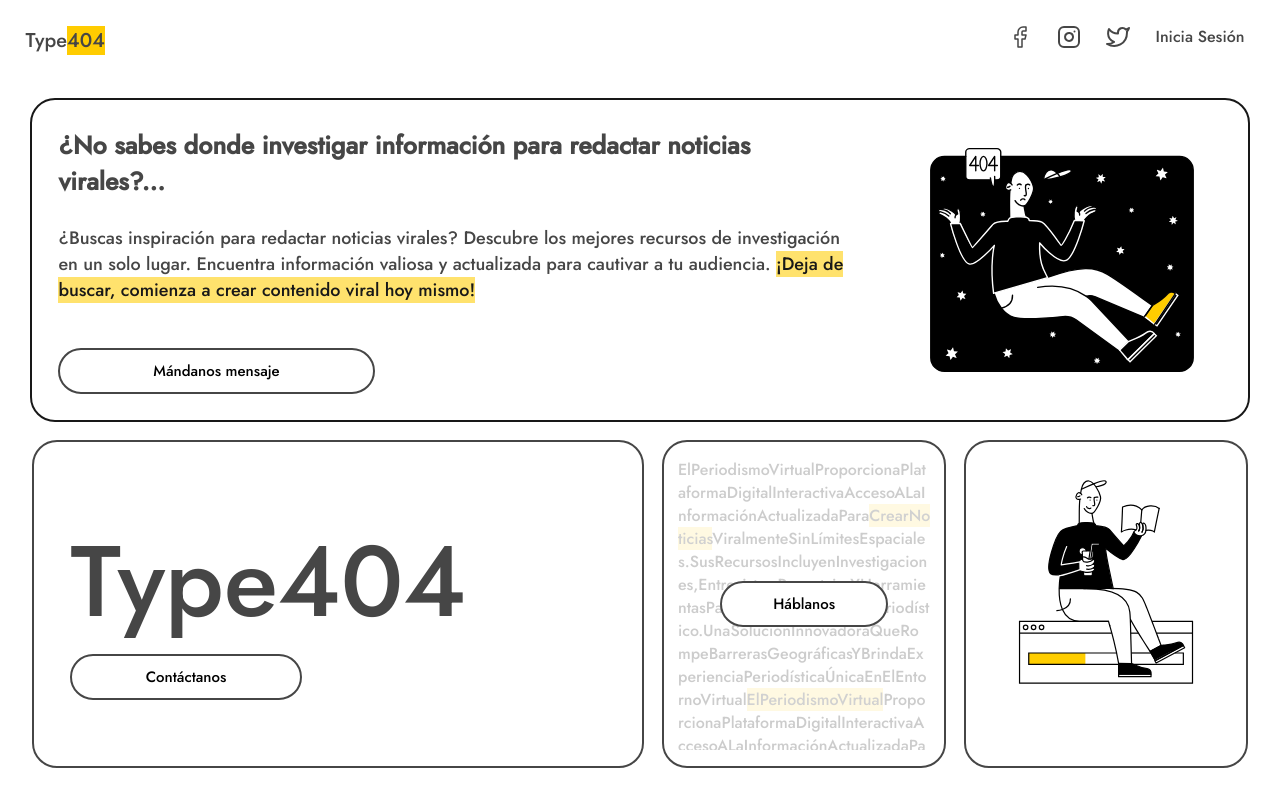
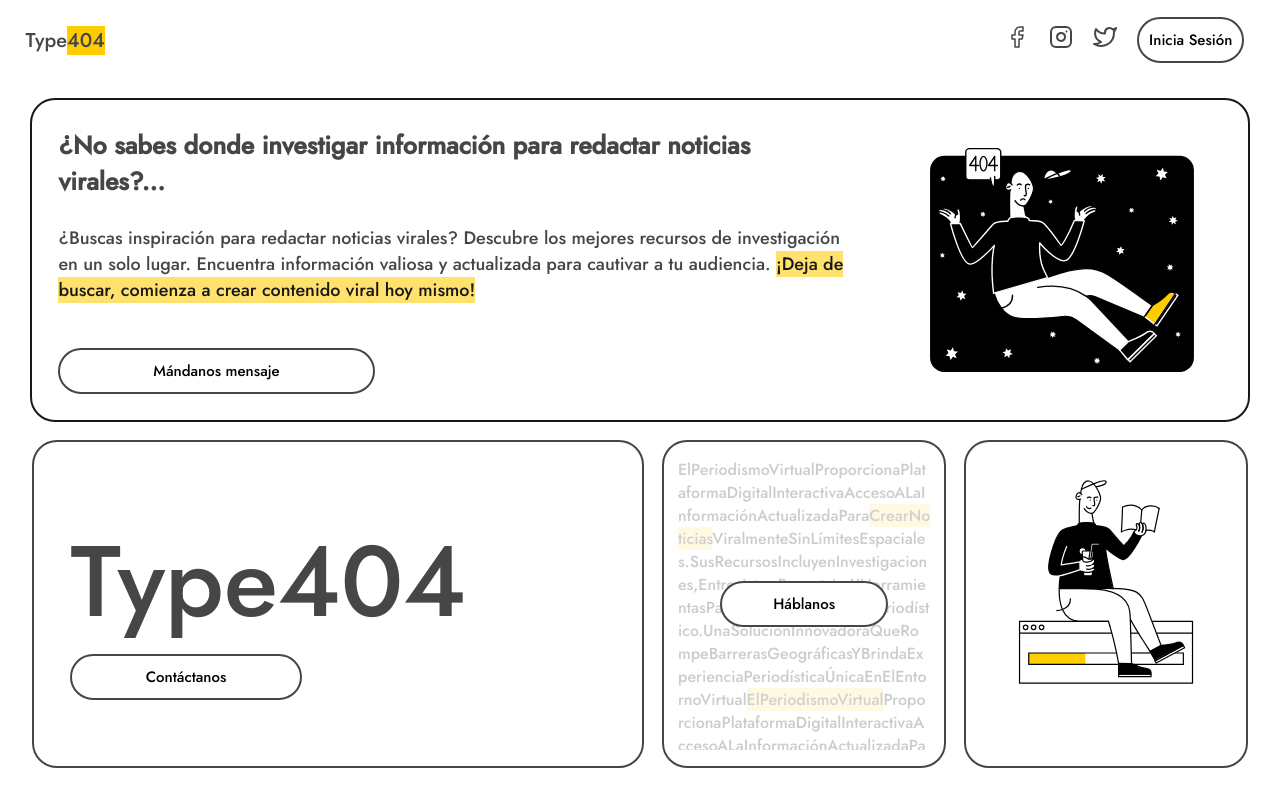
Before and after one commit to Jcampillo1207/type404, a plain HTML site: page index.html in a window 1280 px wide. Shown: the top 800 px of the page. Drawn offline with Linux system fonts and the light colour scheme.

Commit message:
loginButton

```diff
--- a/index.html
+++ b/index.html
@@ -18,7 +18,7 @@
                 <li class="insta"><svg xmlns="http://www.w3.org/2000/svg" width="24" height="24" viewBox="0 0 24 24" fill="none" stroke="#464646" stroke-width="1.5" stroke-linecap="round" stroke-linejoin="round" class="feather feather-facebook"><path d="M18 2h-3a5 5 0 0 0-5 5v3H7v4h3v8h4v-8h3l1-4h-4V7a1 1 0 0 1 1-1h3z" class="iconH"></path></svg></li>
                 <li class="facebook"><svg xmlns="http://www.w3.org/2000/svg" width="24" height="24" viewBox="0 0 24 24" fill="none" stroke="currentColor" stroke-width="2" stroke-linecap="round" stroke-linejoin="round" class="feather feather-instagram"><rect x="2" y="2" width="20" height="20" rx="5" ry="5"></rect><path d="M16 11.37A4 4 0 1 1 12.63 8 4 4 0 0 1 16 11.37z"></path><line x1="17.5" y1="6.5" x2="17.51" y2="6.5" class="iconH"></line></svg></li>
                 <li class="twitter"><svg xmlns="http://www.w3.org/2000/svg" width="24" height="24" viewBox="0 0 24 24" fill="none" stroke="currentColor" stroke-width="2" stroke-linecap="round" stroke-linejoin="round" class="feather feather-twitter"><path d="M23 3a10.9 10.9 0 0 1-3.14 1.53 4.48 4.48 0 0 0-7.86 3v1A10.66 10.66 0 0 1 3 4s-4 9 5 13a11.64 11.64 0 0 1-7 2c9 5 20 0 20-11.5a4.5 4.5 0 0 0-.08-.83A7.72 7.72 0 0 0 23 3z" class="iconH"></path></svg></li>
-                <li class="display" id="texto-cambiante">Inicia Sesión</li>
+                <li><button class="cta">Inicia Sesión</button></li>
             </ul>
         </div>
     </header>
--- a/styles.css
+++ b/styles.css
@@ -91,7 +91,7 @@ body {
 
 .conT {
     min-width: 20%;
-    width: auto;
+    /* width: 20%; */
     margin-right: 2%;
     transition: all .5s ease-out;
     /* margin-right: 20px; */
@@ -102,6 +102,11 @@ body {
     display: flex;
     justify-content: space-between;
     margin-right: 0;
+    align-items: center;
+}
+
+.conT ul li .cta {
+    width: 100%;
 }
 
 .conT ul li {
```
